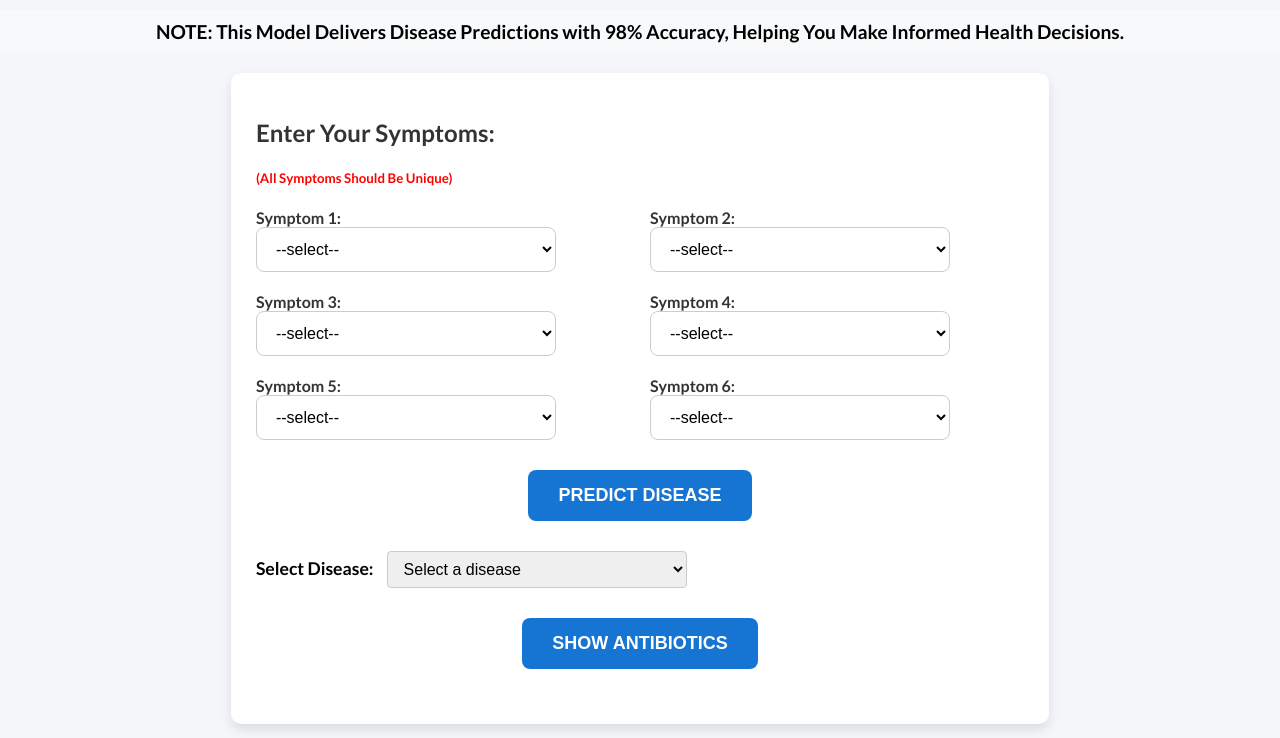
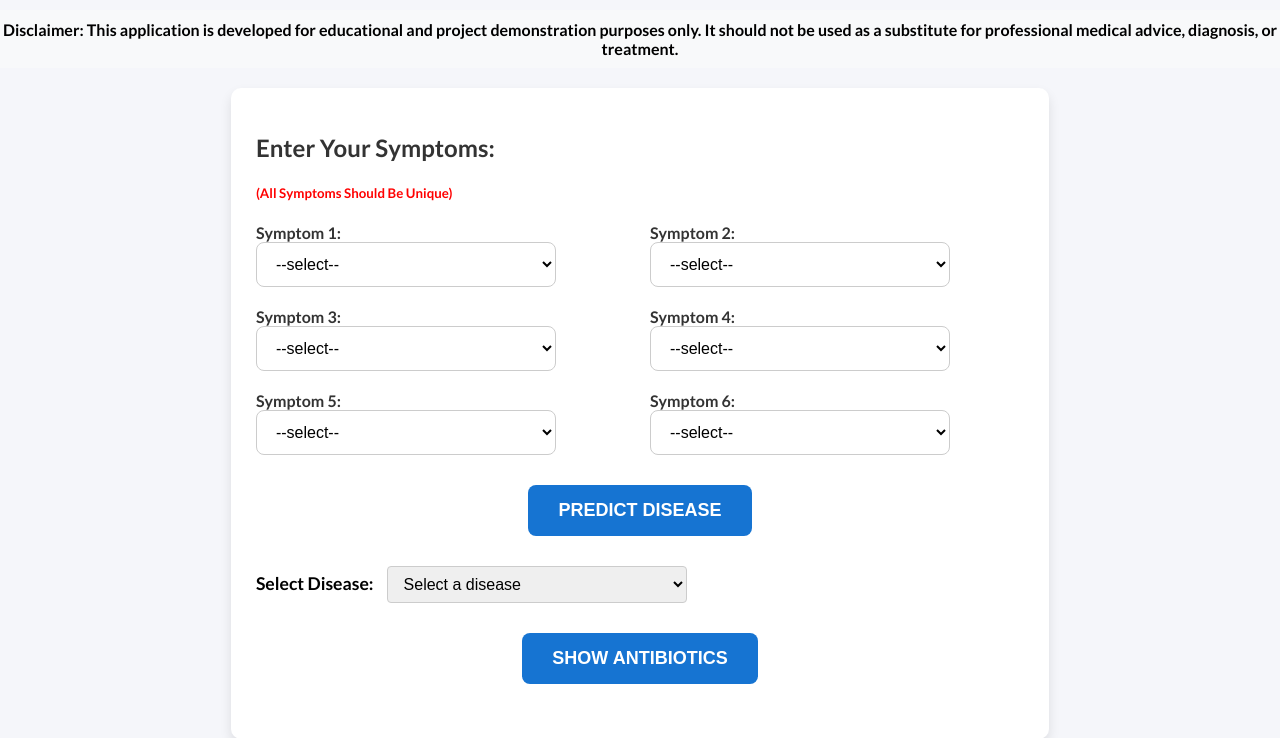
Before and after one commit to Harsh2015/Symptom-Solver, a Flask app: page / in a window 1280 px wide. Shown: the part 86-824 px from the top of the page. Run offline with Flask 3, Linux system fonts and the light colour scheme; parts of the project's set-up code (start-up, migrations or seed data) failed here and were passed over; some web fonts are replaced.

Commit message:
updated note message

```diff
--- a/static/css/dashboard.css
+++ b/static/css/dashboard.css
@@ -355,7 +355,7 @@ h3 {
   color: black;
   text-align: center;
   padding: 10px 0;
-  font-size: 1.2em;
+  font-size: 1em;
   font-weight: bold;
   margin-top: 10px;
 }
--- a/templates/dashboard.html
+++ b/templates/dashboard.html
@@ -28,8 +28,7 @@
 
   <!-- Note message container -->
   <div class="note-message">
-    <strong>NOTE: This Model Delivers Disease Predictions with 98% Accuracy, Helping You Make Informed Health
-      Decisions.</strong>
+   <strong>Disclaimer: This application is developed for educational and project demonstration purposes only. It should not be used as a substitute for professional medical advice, diagnosis, or treatment.</strong>
   </div>
 
   <!-- Main content section: Form for entering symptoms -->
```
